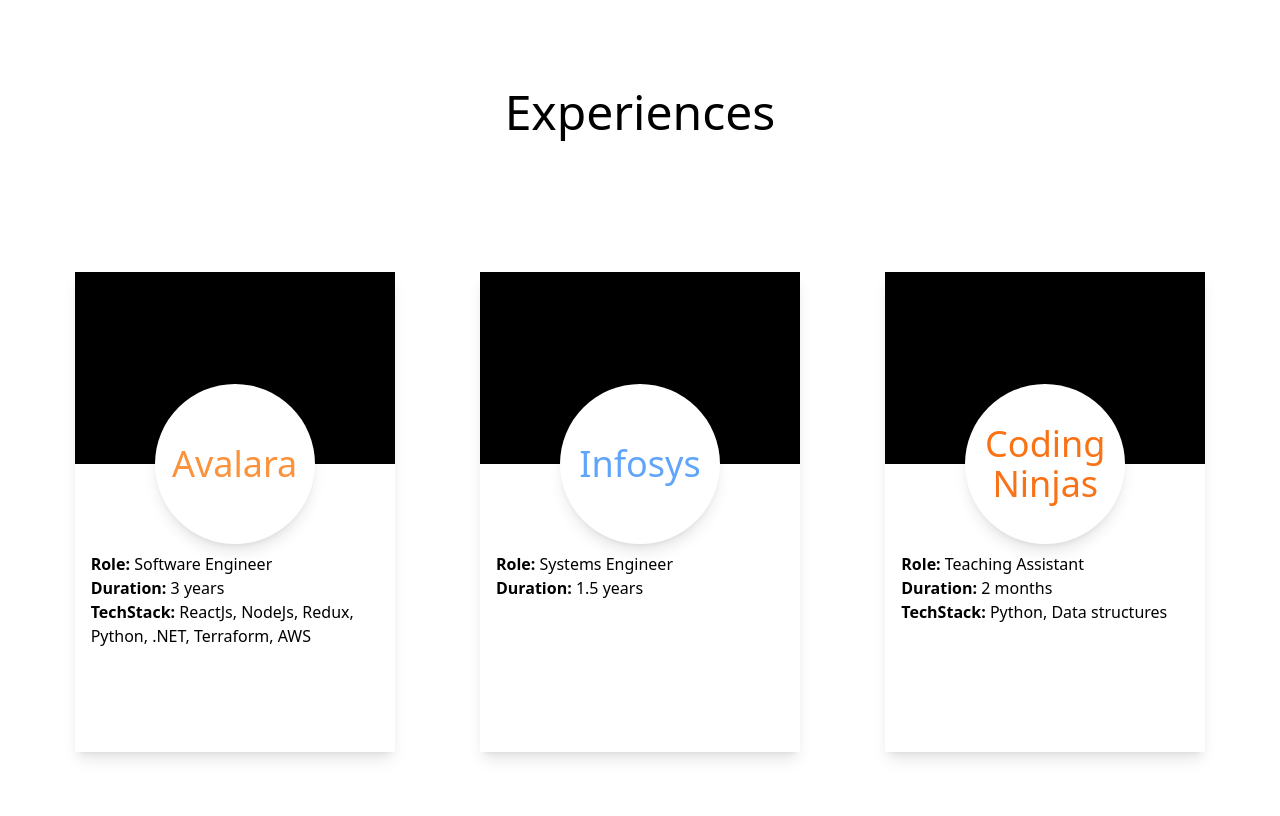
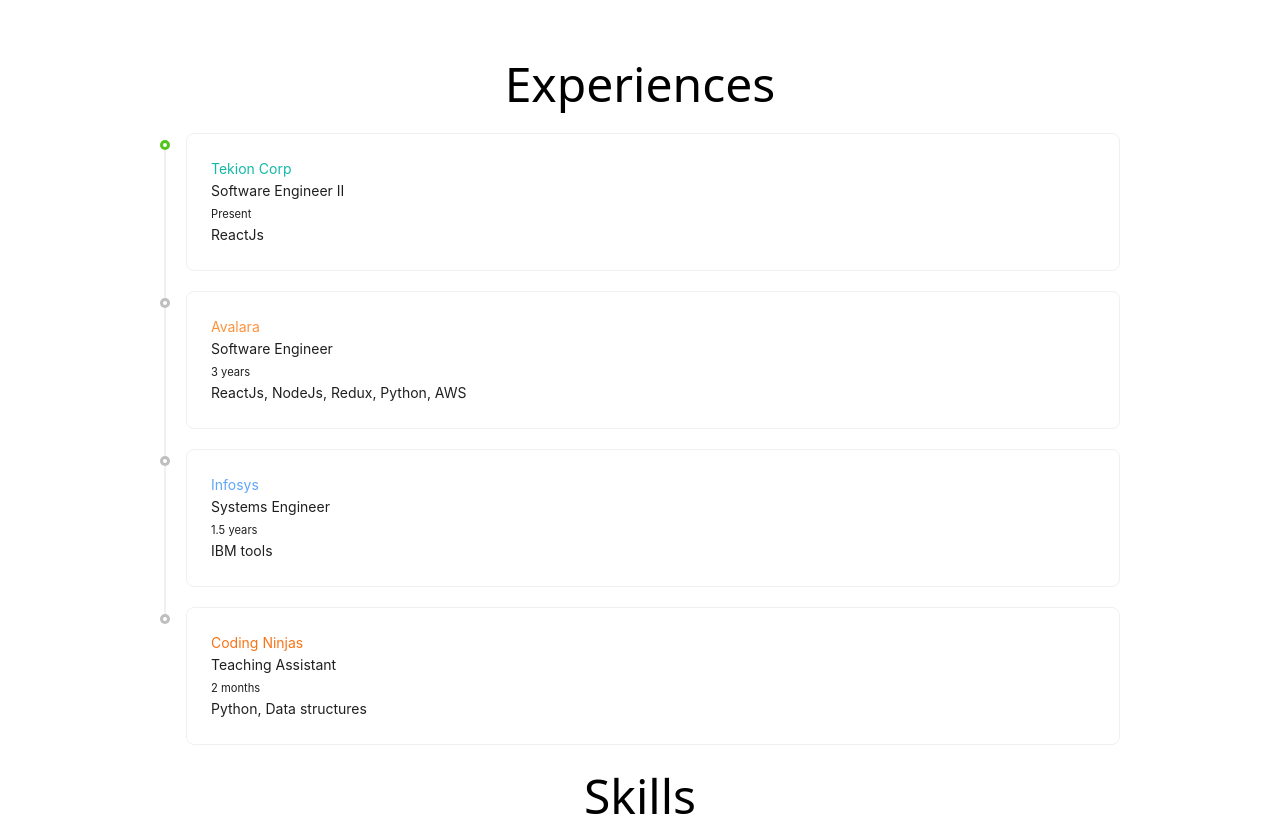
Before and after one commit to Dhanu084/my-portfolio, a React (Create React App) app: page / in a window 1280 px wide. Shown: the part 740-1556 px from the top of the page. Built offline with nearby package versions, Linux system fonts and the light colour scheme.

Commit message:
revamped experience section with animations

```diff
--- a/package.json
+++ b/package.json
@@ -6,6 +6,8 @@
     "@testing-library/jest-dom": "^5.16.5",
     "@testing-library/react": "^13.4.0",
     "@testing-library/user-event": "^13.5.0",
+    "antd": "^5.9.2",
+    "framer-motion": "^10.16.4",
     "react": "^18.2.0",
     "react-dom": "^18.2.0",
     "react-icons": "^4.8.0",
--- a/src/Components/Experiences.js
+++ b/src/Components/Experiences.js
@@ -1,18 +1,28 @@
 import React, { useRef } from "react";
 import useIntersectionObserver from "../hooks/useIntersectionObserver";
+import { color, motion } from "framer-motion";
+import { Card, Timeline } from "antd";
 
 const experienceList = [
+  {
+    companyName: "Tekion Corp",
+    designation: "Software Engineer II",
+    duration: "Present",
+    techStack: "ReactJs",
+    brandColor: "text-teal-500"
+  },
   {
     companyName: "Avalara",
     designation: "Software Engineer",
     duration: "3 years",
-    techStack: "ReactJs, NodeJs, Redux, Python, .NET, Terraform, AWS",
+    techStack: "ReactJs, NodeJs, Redux, Python, AWS",
     brandColor: "text-orange-400"
   },
   {
     companyName: "Infosys",
     designation: "Systems Engineer",
     duration: "1.5 years",
+    techStack: "IBM tools",
     brandColor: "text-blue-400"
   },
   {
@@ -24,55 +34,57 @@
   }
 ];
 
+const cardVariance = {
+  hidden: { opacity: 1, translateX: "-40vw" },
+  visible: {
+    opacity: 1,
+    translateX: 0,
+    transition: {
+      delayChildren: 0.3,
+      staggerChildren: 0.2
+    }
+  }
+};
+
+const createTimeLineItems = () => {
+  const items = experienceList.map((exp) => ({
+    // label: exp.duration,
+    color: exp.companyName === experienceList[0].companyName ? "green" : "gray",
+    children: (
+      <motion.div
+        variants={cardVariance}
+        initial='hidden'
+        whileInView='visible'
+      >
+        <Card bordered={true} style={{ width: "auto" }}>
+          <h4 className={exp.brandColor}>{exp.companyName}</h4>
+          <p>{exp.designation}</p>
+          <p>
+            <small>{exp.duration}</small>
+          </p>
+          <p>{exp.techStack}</p>
+        </Card>
+      </motion.div>
+    )
+  }));
+  return items;
+};
+
 const Experiences = () => {
   const observable = useRef(null);
-  const { shouldAnimate } = useIntersectionObserver(observable);
+  // const { shouldAnimate } = useIntersectionObserver(observable);
 
   return (
     <section
       id='experience'
-      className='sm:h-screen sm:w-screen flex flex-col justify-around'
-      ref={observable}
+      className='h-auto w-screen flex flex-col justify-around '
     >
-      <h1 className='text-5xl text-center m-12 sm:m-0 mt-12'>Experiences</h1>
-      <div className='mt-4 h-[1200px]  sm:mt-0 sm:h-4/5 flex flex-col sm:flex-row justify-around items-center  sm:px-8 '>
-        {experienceList.map(
-          ({ companyName, duration, techStack, designation, brandColor }) => (
-            <div
-              className={`mx-auto mt-4 sm:mt-0  h-3/5 sm:h-3/5 lg:h-3/4 w-3/4 sm:w-80 shadow-lg ${
-                shouldAnimate ? "animate-bounce" : ""
-              } dark:border-2 border-white`}
-              key={companyName}
-            >
-              <div className='relative h-2/5 sm:h-2/5 w-full bg-black  flex justify-center items-center text-xl dark:bg-red-400'>
-                <div
-                  className={`absolute bg-white text-4xl h-40 w-40 text-center -bottom-20 rounded-full flex justify-center items-center shadow-lg ${brandColor} dark:border-2 border-black`}
-                >
-                  {companyName}
-                </div>
-              </div>
-              <div className='h-2/5 sm:h-3/5 p-4 pt-20 mt-2'>
-                <ul children='h-full flex flex-col justify-between'>
-                  <li>
-                    <span className='font-bold'>Role: </span>{" "}
-                    <span>{designation}</span>
-                  </li>
-                  <li>
-                    <span className='font-bold'>Duration: </span>
-                    <span>{duration}</span>
-                  </li>
-                  {techStack && (
-                    <li>
-                      <span className='font-bold'>TechStack: </span>
-                      {techStack}{" "}
-                    </li>
-                  )}
-                </ul>
-              </div>
-            </div>
-          )
-        )}
+      <h1 className='text-5xl text-center m-12 sm:m-0 mt-2'>Experiences</h1>
+      {/* <div className='mt-4 h-[6000px]  sm:mt-0 sm:h-4/5 flex flex-col sm:flex-row justify-around items-center  sm:px-8 '> */}
+      <div className='h-3/4 w-3/4 md:mt-8 mx-auto '>
+        <Timeline items={createTimeLineItems()} />
       </div>
+      {/* </div> */}
     </section>
   );
 };
```
Also changed, not shown: 1 other file (tests, documents, lock files or other folders).
